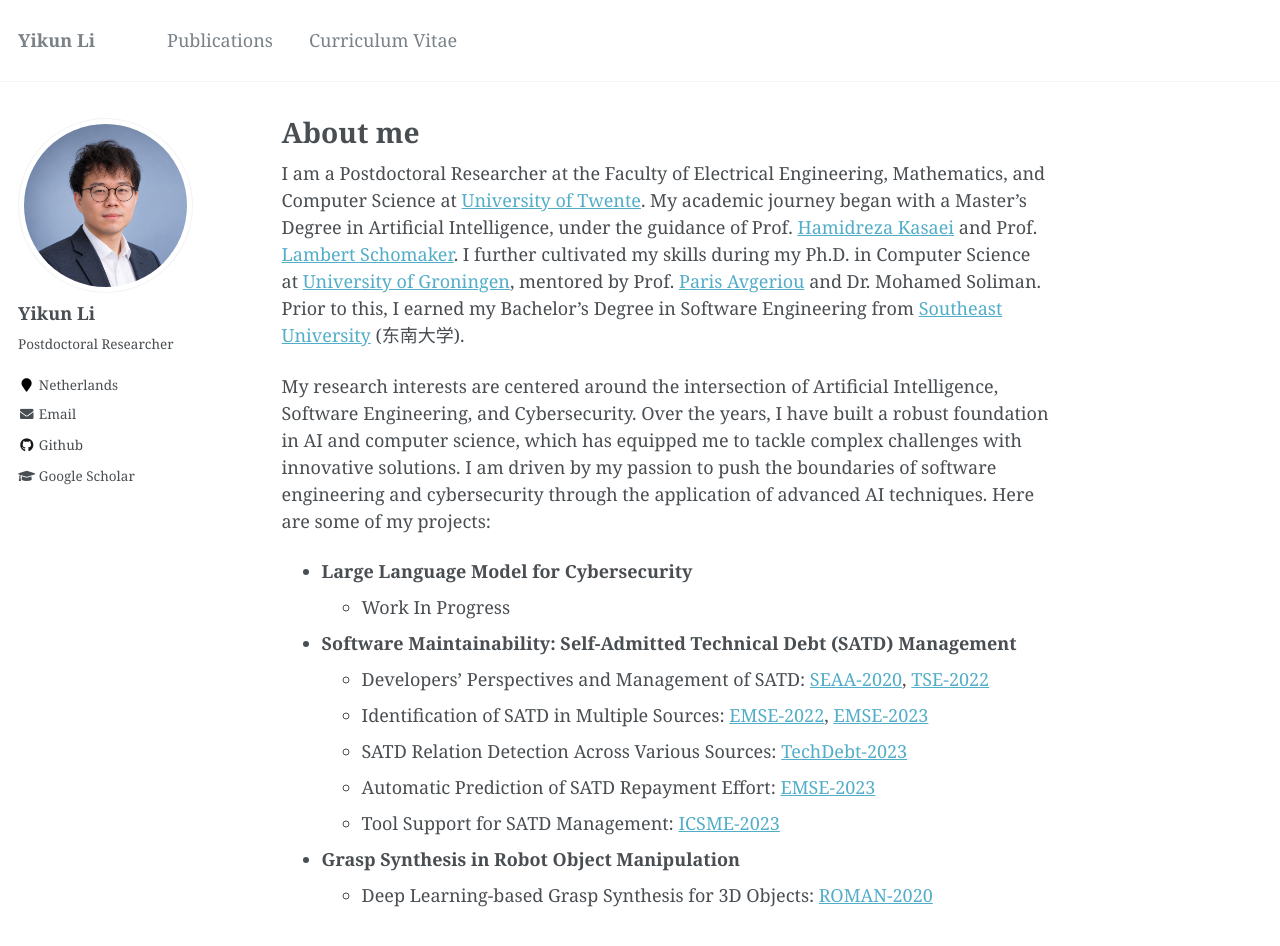
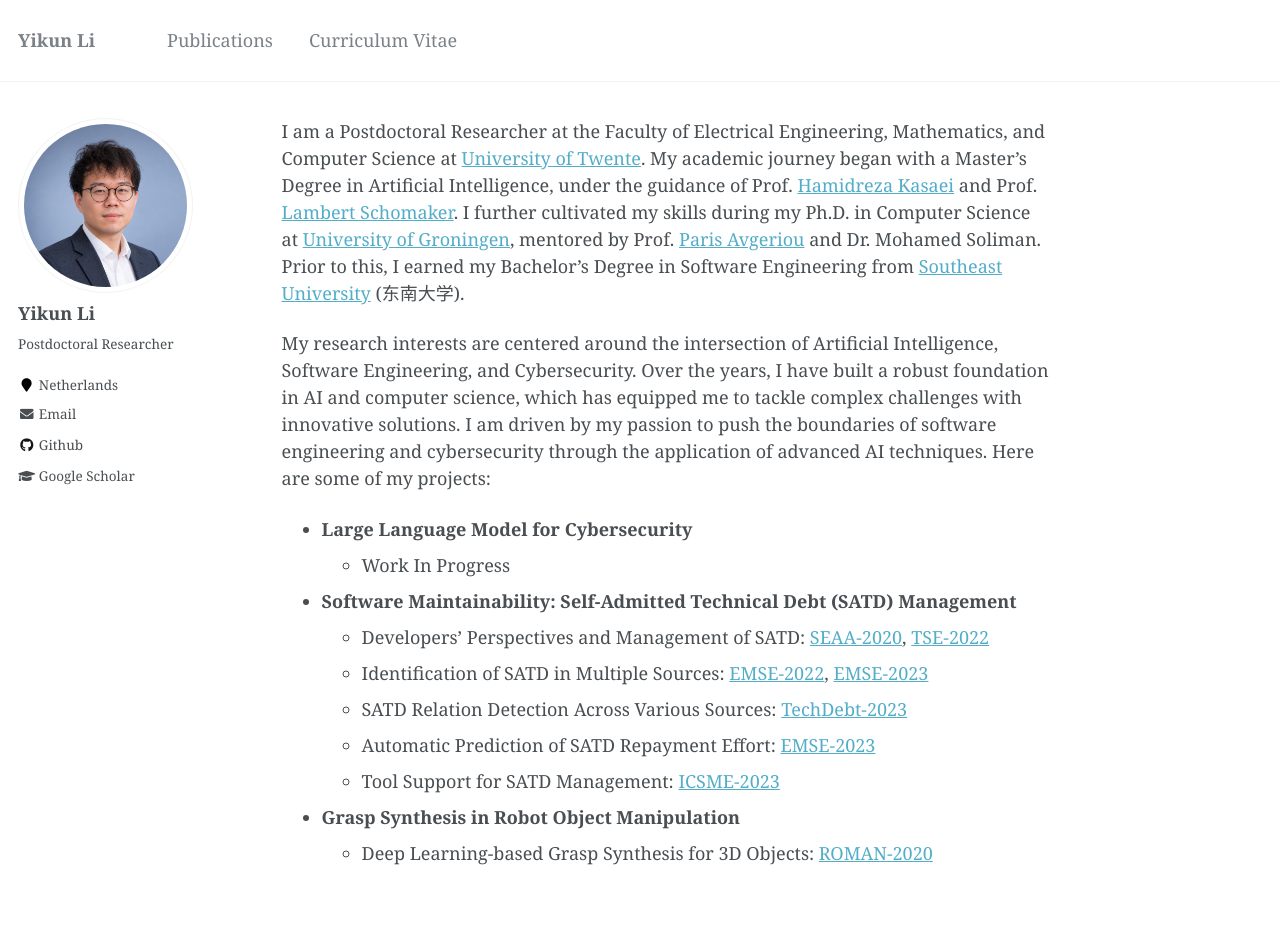
Before and after one commit to yikun-li/yikun-li.github.io, a Jekyll site: the page built from _pages/about.md, in a window 1280 px wide and 1116 px high. Shown: the top 946 px of the window. Built offline with Jekyll 4.4.1, drawn with Linux system fonts in a browser that asks for light colours; some web fonts are replaced.

Commit message:
Remove About me heading from homepage
Co-Authored-By: Claude Fable 5 <noreply@anthropic.com>

```diff
--- a/_pages/about.md
+++ b/_pages/about.md
@@ -1,7 +1,5 @@
 ---
 permalink: /
-title: "About me"
-excerpt: "About me"
 author_profile: true
 redirect_from:
   - /about/
```
